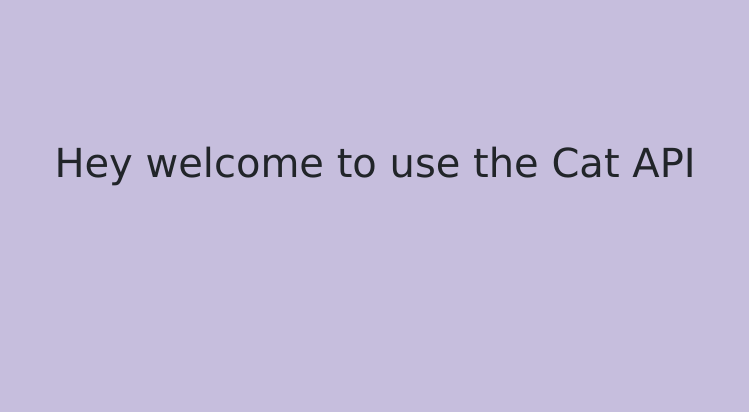
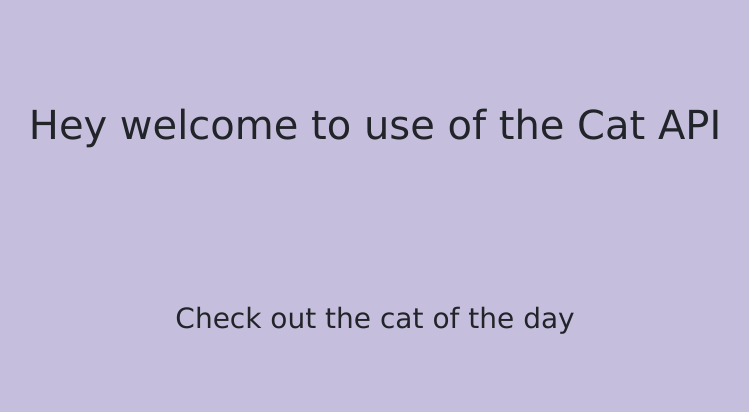
Before and after one commit to Zachj345/1-Day-Flask-App-using-Cat-API, a Flask app: page / in a window 1280 px wide. Shown: the part 56-468 px from the top of the page, without its empty margins (265-1014 px from the left). Run offline with Flask 2, Linux system fonts and the light colour scheme; data that the repository does not hold is empty.

Commit message:
fixed info display and made so 1 card is shown in the UI

```diff
--- a/app.py
+++ b/app.py
@@ -15,14 +15,15 @@ API_KEY = 'live_slwstxVNRlpVUWvVsYjBRMYCCyHR511ixrffrbKmjmLULEYgKNwe9xsGhH4NhqIh
 def index():
     url = 'https://api.thecatapi.com/v1/images/search'
     params = {
-        'limit': 3,
+        'limit': 1,
         'api_key': API_KEY,
         'has_breeds': 1
     }
     response = requests.get(url, params=params)
     print(response.reason)
     data = response.json()
-    print(data)
+    # for i in data:
+    #     print(i['breeds'][0]['name'])
     return render_template('index.html', data=data)
 
 
--- a/templates/index.html
+++ b/templates/index.html
@@ -21,7 +21,7 @@
         background-color: rgb(198, 190, 221);
       }
       .title {
-        margin: 6%;
+        margin: 3%;
         padding: 3%;
         text-align: center;
         font-family: Verdana, Geneva, Tahoma, sans-serif;
@@ -29,10 +29,13 @@
       .info {
         margin: auto;
         display: flex;
+        flex-direction: column;
         justify-content: center;
+        align-items: center;
       }
       .info-card {
-        margin: 5%;
+        margin: 0 5% 5% 5%;
+        width: 50vw;
       }
     </style>
   </head>
@@ -43,22 +46,21 @@
       </div>
     </nav>
     <br />
-    <h1 class="title">Hey welcome to use the Cat API</h1>
-    <br />
-    <br />
+    <h1 class="title">Hey welcome to use of the Cat API</h1>
 
     <div class="info">
-      {% for i in data['breeds'] %}
-      <div class="card info-card" style="width: 18rem">
+      <h3 class="title">Check out the cat of the day</h3>
+      {% for cat in data %}
+      <div class="card info-card">
         <img
-          src="{{i['url']}}"
+          src="{{cat['url']}}"
           class="card-img-top"
           alt="no image available for this cat"
         />
         <div class="card-body">
-          <h5 class="card-title">{{i['name']}}</h5>
-          <p class="card-text">i['description']</p>
-          <a href="#" class="btn btn-primary">Go somewhere</a>
+          <h5 class="card-title">{{ cat['breeds'][0]['name'] }}</h5>
+          <p class="card-text">{{ cat['breeds'][0]['description'] }}</p>
+          <a href="{{cat['url']}}" class="btn btn-primary">View Image</a>
         </div>
       </div>
       {% endfor %}
```
